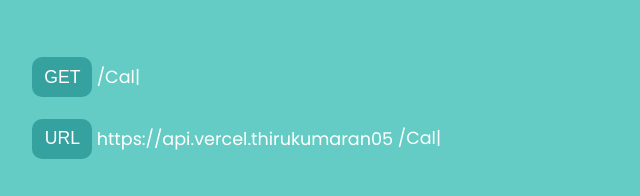
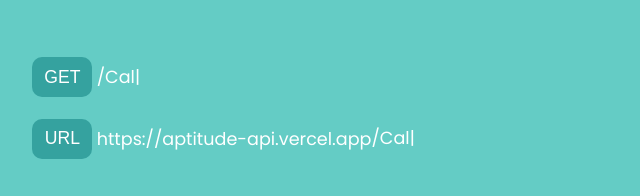
Before and after one commit to Thiru-kumaran-R/Aptitude-API, a website: page view/index.html in a window 1280 px wide. Shown: the part 884-1080 px from the top of the page, 102-742 px from the left. Drawn offline with nearby package versions, Linux system fonts and the light colour scheme.

Commit message:
Fixed Bugs

```diff
--- a/view/index.html
+++ b/view/index.html
@@ -50,7 +50,7 @@
             <div class="endpoints">
                 <button>URL</button>
 
-                <span> https://api.vercel.thirukumaran05 <p class="multiTexts"></p> </span>
+                <span> https://aptitude-api.vercel.app<p class="multiTexts"></p> </span>
             </div>
 
         </section>
```
Also changed, not shown: README.md.
